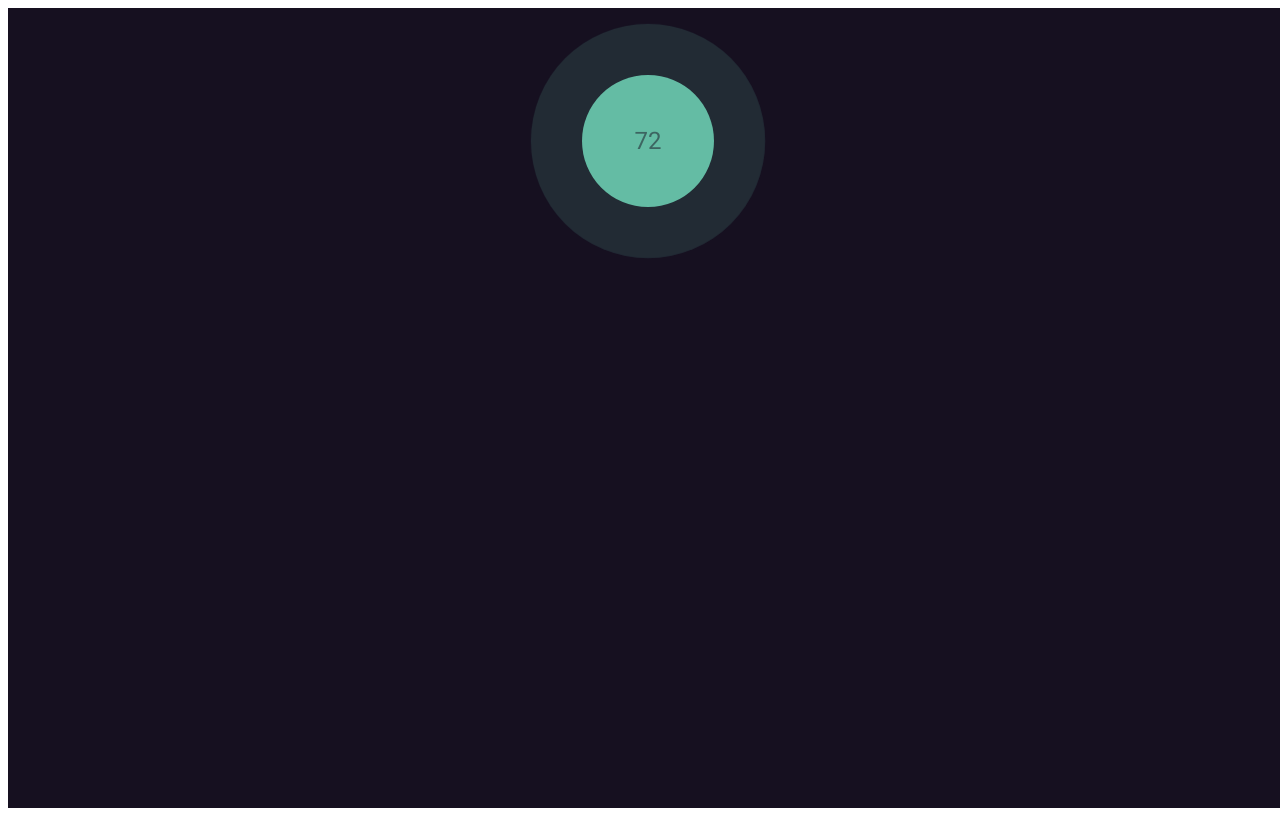
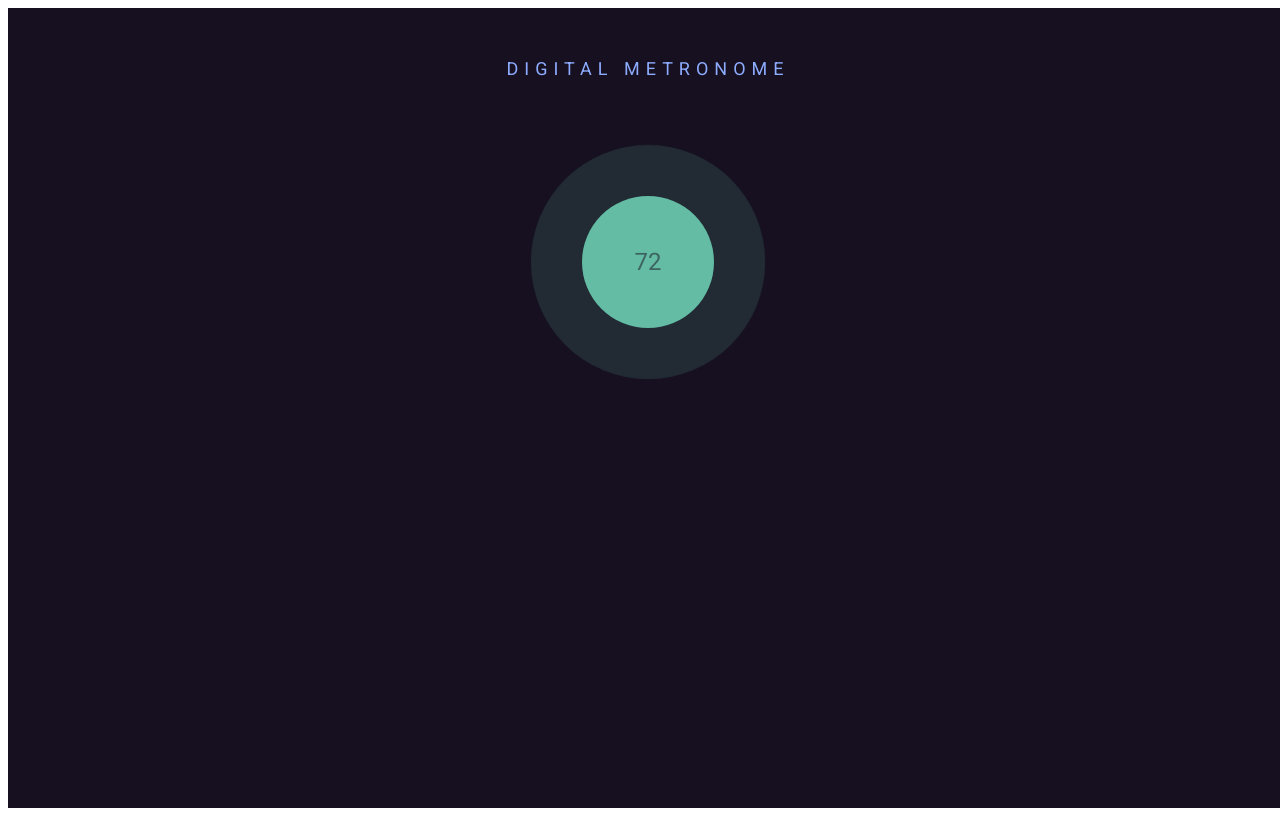
Before and after one commit to muyaszed/metronome, a React app: page / in a window 1280 px wide. Built offline with nearby package versions, Linux system fonts and the light colour scheme.

Commit message:
Added header

```diff
--- a/src/App.scss
+++ b/src/App.scss
@@ -1,4 +1,8 @@
 @import url("https://fonts.googleapis.com/css2?family=Roboto&display=swap");
+
+body {
+  font-family: "Roboto", sans-serif;
+}
 
 .App {
   display: flex;
@@ -10,6 +14,22 @@
   .main-container {
     min-width: 476px;
     display: flex;
+    flex-direction: column;
+
+    .header {
+      display: flex;
+      justify-content: center;
+      width: 100%;
+      padding: 50px 0;
+
+      .header-text {
+        color: rgb(142, 172, 255);
+        font-size: 18px;
+        font-weight: normal;
+        text-transform: uppercase;
+        letter-spacing: 6px;
+      }
+    }
 
     .content-container {
       display: flex;
@@ -38,7 +58,6 @@
             font-weight: normal;
             color: #161020;
             font-size: 24px;
-            font-family: "Roboto", sans-serif;
           }
         }
 
--- a/src/App.tsx
+++ b/src/App.tsx
@@ -5,7 +5,9 @@ function App() {
   return (
     <div className="App">
       <div className="main-container">
-        <div className="header"></div>
+        <div className="header">
+          <div className="header-text">DIGITAL METRONOME</div>
+        </div>
         <div className="content-container">
           <div className="beat-visual">
             <div className="circle-shadow-animate"></div>
```
